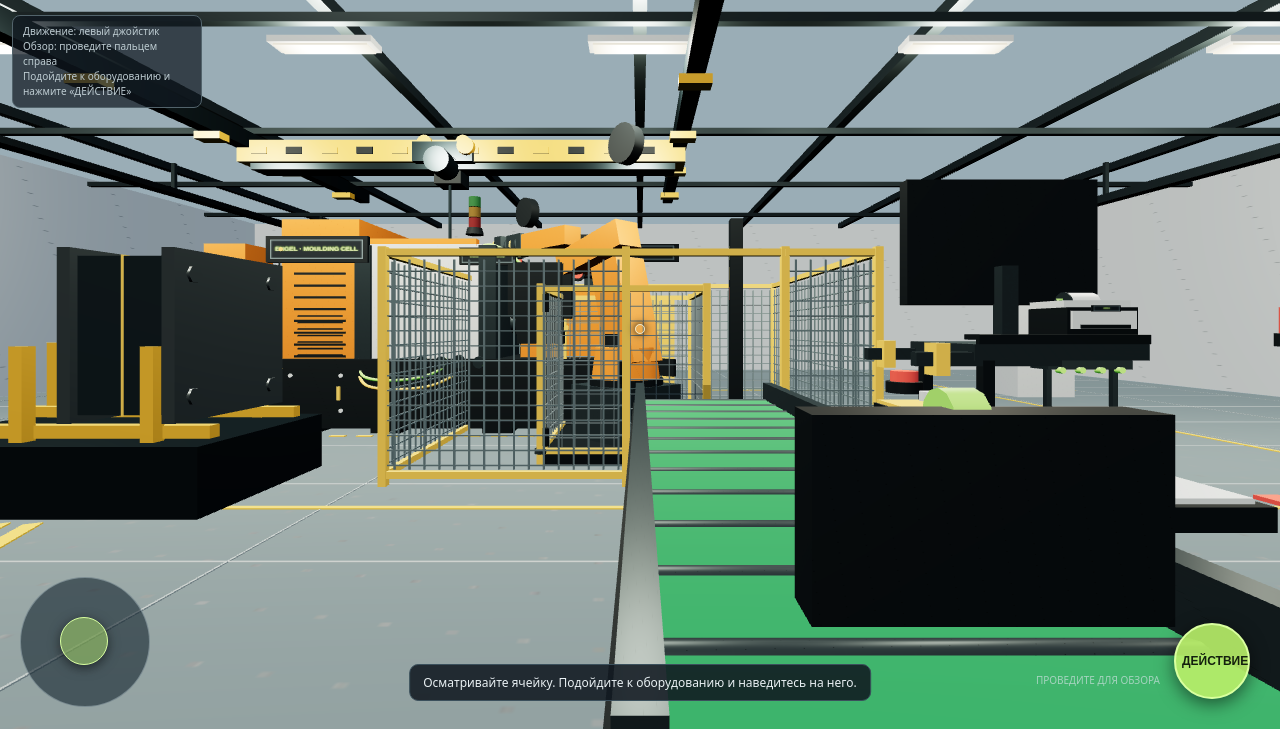
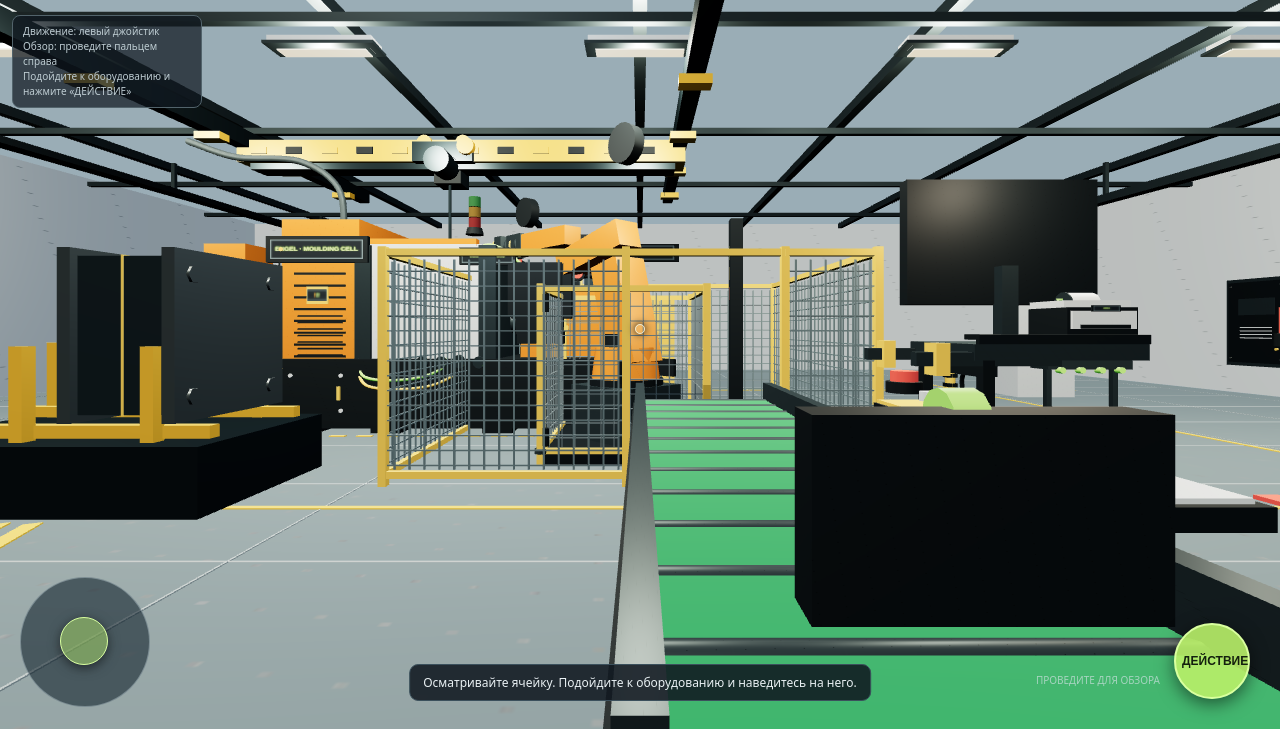
Before and after one commit to brodsk/magnat, a plain HTML site: page simulator/index.html in a window 1280 px wide. Shown: the part 71-800 px from the top of the page. Drawn offline with nearby package versions, Linux system fonts and the light colour scheme.

Commit message:
Improve MAGNA industrial graphics and material detail

```diff
--- a/simulator/index.html
+++ b/simulator/index.html
@@ -76,7 +76,9 @@ const sun=new THREE.DirectionalLight(0xfff1d8,2.3);sun.position.set(-8,15,9);sun
 const floorCanvas=document.createElement('canvas');floorCanvas.width=floorCanvas.height=256;const floorCtx=floorCanvas.getContext('2d');floorCtx.fillStyle='#68777c';floorCtx.fillRect(0,0,256,256);let floorSeed=417;for(let i=0;i<5200;i++){floorSeed=(floorSeed*1664525+1013904223)>>>0;const x=floorSeed&255;floorSeed=(floorSeed*1664525+1013904223)>>>0;const y=floorSeed&255;const shade=90+(floorSeed%45);floorCtx.fillStyle='rgba('+shade+','+(shade+7)+','+(shade+10)+','+(0.08+(floorSeed%18)/100)+')';floorCtx.fillRect(x,y,1+(floorSeed%3),1+(floorSeed%2))}const floorTexture=new THREE.CanvasTexture(floorCanvas);floorTexture.wrapS=floorTexture.wrapT=THREE.RepeatWrapping;floorTexture.repeat.set(6,6);floorTexture.colorSpace=THREE.SRGBColorSpace;
 function makeIndustrialSurface(base,seed,brushed=false){const c=document.createElement('canvas');c.width=512;c.height=512;const x=c.getContext('2d');x.fillStyle=base;x.fillRect(0,0,512,512);let q=seed>>>0;for(let i=0;i<6800;i++){q=(q*1664525+1013904223)>>>0;const px=q&511;q=(q*1664525+1013904223)>>>0;const py=q&511;const a=.018+((q>>>8)%30)/1000;x.fillStyle='rgba(25,35,40,'+a+')';x.fillRect(px,py,1+(q%2),1)}if(brushed){for(let i=0;i<150;i++){q=(q*1664525+1013904223)>>>0;const y=q&511;const xx=(q>>>9)&511;x.strokeStyle='rgba(255,255,255,.10)';x.lineWidth=1;x.beginPath();x.moveTo(xx,y);x.lineTo(Math.min(511,xx+35+(q%100)),y);x.stroke()}}const t=new THREE.CanvasTexture(c);t.wrapS=t.wrapT=THREE.RepeatWrapping;t.colorSpace=THREE.SRGBColorSpace;t.anisotropy=Math.min(8,renderer.capabilities.getMaxAnisotropy());return t}
 const steelSurface=makeIndustrialSurface('#f3f5f5',103,true),paintSurface=makeIndustrialSurface('#fff8f0',219),darkSurface=makeIndustrialSurface('#f0f2f2',331),whiteSurface=makeIndustrialSurface('#ffffff',447),wallSurface=makeIndustrialSurface('#f8f9f8',559);
-const mats={floor:new THREE.MeshStandardMaterial({color:0xffffff,map:floorTexture,roughness:.96}),wall:new THREE.MeshStandardMaterial({color:0xd4dadd,map:wallSurface,roughness:.9}),steel:new THREE.MeshStandardMaterial({color:0x53636a,map:steelSurface,metalness:.72,roughness:.34}),dark:new THREE.MeshStandardMaterial({color:0x202a30,map:darkSurface,metalness:.38,roughness:.58}),white:new THREE.MeshStandardMaterial({color:0xdce3e5,map:whiteSurface,metalness:.25,roughness:.38}),orange:new THREE.MeshStandardMaterial({color:0xf28c28,map:paintSurface,metalness:.28,roughness:.38}),glass:new THREE.MeshPhysicalMaterial({color:0x9bc4d0,transparent:true,opacity:.34,metalness:.08,roughness:.12,clearcoat:.8,clearcoatRoughness:.08}),green:new THREE.MeshStandardMaterial({color:0x8be05a,emissive:0x234a0d,roughness:.42}),yellow:new THREE.MeshStandardMaterial({color:0xffc94f,metalness:.18,roughness:.4}),red:new THREE.MeshStandardMaterial({color:0xf05c54,metalness:.12,roughness:.34})};
+function makeMicroBump(seed){const c=document.createElement('canvas');c.width=c.height=256;const ctx=c.getContext('2d'),im=ctx.createImageData(256,256);let q=seed>>>0;for(let i=0;i<im.data.length;i+=4){q=(q*1664525+1013904223)>>>0;const v=112+(q&63);im.data[i]=im.data[i+1]=im.data[i+2]=v;im.data[i+3]=255}ctx.putImageData(im,0,0);const t=new THREE.CanvasTexture(c);t.wrapS=t.wrapT=THREE.RepeatWrapping;t.repeat.set(3,3);return t}
+const microBump=makeMicroBump(9917);
+const mats={floor:new THREE.MeshStandardMaterial({color:0xffffff,map:floorTexture,roughness:.96,bumpMap:microBump,bumpScale:.018}),wall:new THREE.MeshStandardMaterial({color:0xd4dadd,map:wallSurface,roughness:.9,bumpMap:microBump,bumpScale:.012}),steel:new THREE.MeshStandardMaterial({color:0x53636a,map:steelSurface,metalness:.72,roughness:.34,bumpMap:microBump,bumpScale:.012}),dark:new THREE.MeshStandardMaterial({color:0x202a30,map:darkSurface,metalness:.38,roughness:.58,bumpMap:microBump,bumpScale:.009}),white:new THREE.MeshStandardMaterial({color:0xdce3e5,map:whiteSurface,metalness:.25,roughness:.38,bumpMap:microBump,bumpScale:.008}),orange:new THREE.MeshPhysicalMaterial({color:0xf28c28,map:paintSurface,metalness:.24,roughness:.32,clearcoat:.48,clearcoatRoughness:.24,bumpMap:microBump,bumpScale:.008}),glass:new THREE.MeshPhysicalMaterial({color:0x9bc4d0,transparent:true,opacity:.34,metalness:.08,roughness:.12,clearcoat:.8,clearcoatRoughness:.08}),green:new THREE.MeshStandardMaterial({color:0x8be05a,emissive:0x234a0d,roughness:.42}),yellow:new THREE.MeshStandardMaterial({color:0xffc94f,metalness:.18,roughness:.4}),red:new THREE.MeshStandardMaterial({color:0xf05c54,metalness:.12,roughness:.34})};
 function box(parent,name,pos,size,mat,interactive=false){const m=new THREE.Mesh(new THREE.BoxGeometry(...size),mat);m.name=name;m.position.set(...pos);m.castShadow=true;m.receiveShadow=true;parent.add(m);if(interactive)targets.push(m);return m}
 function cyl(parent,name,pos,r1,r2,len,mat,axis='y',segments=16){const m=new THREE.Mesh(new THREE.CylinderGeometry(r1,r2,len,segments),mat);m.name=name;m.position.set(...pos);if(axis==='x')m.rotation.z=Math.PI/2;else if(axis==='z')m.rotation.x=Math.PI/2;m.castShadow=true;m.receiveShadow=true;parent.add(m);return m}
 function tube(parent,name,points,radius,mat){const curve=new THREE.CatmullRomCurve3(points.map(p=>new THREE.Vector3(...p)));const m=new THREE.Mesh(new THREE.TubeGeometry(curve,32,radius,8,false),mat);m.name=name;m.castShadow=true;parent.add(m);return m}
@@ -912,6 +914,62 @@ else if(n==='crane pendant'||n==='mold'||n==='replacement mould'){showMouldChang
  else if(n==='conveyor'){showPanel('Конвейер и перемещение деталей',`<p>Оборудование для дальнейшего перемещения отлитых деталей.</p><div class="field"><label>Состояние учебного конвейера</label><strong id="convState" style="color:var(--accent)">${conveyorRunning?'RUNNING':'STOPPED'}</strong></div><button class="action" id="conv">${conveyorRunning?'ОСТАНОВИТЬ КОНВЕЙЕР':'ЗАПУСТИТЬ КОНВЕЙЕР'}</button><p id="convResult">Virtual parts produced: ${partCount}.</p>`);content.querySelector('#conv').onclick=()=>{conveyorRunning=!conveyorRunning;content.querySelector('#convState').textContent=conveyorRunning?'RUNNING':'STOPPED';content.querySelector('#conv').textContent=conveyorRunning?'ОСТАНОВИТЬ КОНВЕЙЕР':'ЗАПУСТИТЬ КОНВЕЙЕР';content.querySelector('#convResult').textContent=conveyorRunning?'Ролики конвейера движутся в учебной модели.':'Конвейер остановлен.';toast(conveyorRunning?'Конвейер запущен':'Конвейер остановлен')}}
 else{showPanel('Оборудование',`<p>${n} · This equipment will receive a dedicated training module in a later build.</p>`)}}
 document.querySelector('#interact').addEventListener('click',interact);addEventListener('keydown',e=>{if(e.code==='KeyE'&&!activePanel)interact();if(e.code==='Escape')closePanel()});
+
+ // GRAPHICS PASS · practical industrial detail, surface response and readable workcell architecture.
+ const fastenerMat=new THREE.MeshStandardMaterial({color:0x9ba7aa,metalness:.86,roughness:.24});
+ const insetMat=new THREE.MeshStandardMaterial({color:0x172329,metalness:.35,roughness:.55});
+ const labelWhite=new THREE.MeshStandardMaterial({color:0xe8ecec,roughness:.72});
+ // ENGEL cabinet panel seams, service fasteners and recessed ventilation.
+ for(const y of [.78,1.28,1.78,2.28,2.78])for(const z of [-1.05,1.05]){
+  cyl(engel,'cabinet panel fixing screw',[-2.72,y,z],.026,.026,.025,fastenerMat,'x',10);
+ }
+ for(let i=0;i<7;i++){
+  box(engel,'injection drive ventilation slot',[2.8,1.22+i*.075,.415],[.42,.018,.012],insetMat);
+ }
+ box(engel,'barrel insulation cover',[1.82,2.16,-.25],[1.75,.16,.58],mats.dark);
+ for(let i=0;i<5;i++)box(engel,'barrel cover seam',[1.02+i*.34,2.16,.045],[.018,.17,.6],mats.steel);
+ // More convincing mould platen machining: concentric guide bushings and tie-bar end retainers.
+ for(const z of [-.84,.84])for(const y of [.92,2.78]){
+  cyl(engel,'platen guide bushing',[-1.45,y,z],.12,.12,.16,fastenerMat,'x',20);
+  cyl(engel,'tie bar retainer',[.55,y,z],.16,.16,.09,mats.dark,'x',20);
+ }
+ // Safety labels and high-contrast service identifiers on the machine.
+ box(engel,'high voltage warning plate',[-2.15,2.22,1.205],[.34,.28,.025],mats.yellow);
+ const voltageMark=labelPlane('⚡ 400 V',.31,.19);voltageMark.position.set(-2.15,2.22,1.222);engel.add(voltageMark);
+ box(engel,'hot surface warning plate',[1.82,2.43,.72],[.42,.22,.025],mats.yellow);
+ const hotMark=labelPlane('HOT',.35,.16);hotMark.position.set(1.82,2.43,.738);engel.add(hotMark);
+ // Cable drops and rigid utility conduits are routed along the factory structure.
+ const conduitMat=new THREE.MeshStandardMaterial({color:0x59686e,metalness:.62,roughness:.38});
+ tube(scene,'machine overhead power conduit',[[-7.8,4.92,-2.5],[-7.0,4.65,-2.5],[-5.8,4.55,-2.5],[-5.2,4.1,-2.5],[-5.1,3.2,-2.5]],.055,conduitMat);
+ for(const z of [-7,-3,1,5,9]){
+  box(scene,'right wall electrical panel frame',[15.78,1.85,z],[.12,2.25,1.5],mats.steel);
+  box(scene,'right wall electrical panel door',[15.70,1.85,z],[.055,2.08,1.34],mats.dark);
+  box(scene,'electrical panel inspection window',[15.665,2.25,z],[.018,.42,.82],mats.steel);
+  for(let k=0;k<4;k++)box(scene,'electrical panel ventilation',[15.65,1.72-k*.09,z],[.018,.025,.72],mats.white);
+  cyl(scene,'electrical cabinet latch',[15.63,1.18,z+.48],.035,.035,.035,mats.yellow,'x',10);
+  for(const dz of [-.57,.57])for(const y of [.92,2.78])cyl(scene,'electrical cabinet screw',[15.63,y,z+dz],.022,.022,.025,fastenerMat,'x',8);
+ }
+ // Workcell visual anchors: protective bollards, rack labels and realistic floor wear strips.
+ for(const [x,z] of [[-9.4,-7.2],[-9.4,1.0],[8.0,-7.2],[8.0,1.0]]){
+  cyl(scene,'yellow safety bollard',[x,.48,z],.12,.12,.92,mats.yellow,'y',18);
+  cyl(scene,'bollard base flange',[x,.07,z],.19,.19,.09,mats.dark,'y',18);
+  for(let y=.24;y<.82;y+=.24)box(scene,'bollard black hazard band',[x,y,z],[.245,.095,.245],mats.dark);
+ }
+ // Operator station gets a stronger industrial finish and small hardware details.
+ for(const x of [2.94,4.3])for(const z of [1.24,2.2]){
+  cyl(scene,'operator shelf mounting bolt',[x,1.5,z],.035,.035,.035,fastenerMat,'y',10);
+ }
+ box(scene,'operator station cable raceway',[3.05,1.34,1.72],[.16,.16,.92],mats.dark);
+ tube(scene,'operator monitor power lead',[[3.18,1.33,1.72],[3.25,1.2,1.45],[3.25,.82,1.4],[3.0,.7,1.22]],.022,insetMat);
+ // Sharper light fittings with recessed reflectors and diffusers.
+ for(let x=-12;x<=12;x+=4){
+  box(scene,'LED fixture reflector',[x,5.245,0],[1.38,.035,.36],mats.steel);
+  box(scene,'LED diffuser bright core',[x,5.19,0],[1.12,.018,.19],new THREE.MeshStandardMaterial({color:0xfff7df,emissive:0xffe9bd,emissiveIntensity:.7,roughness:.28}));
+ }
+ // A little extra fill light keeps dark machinery readable on mobile displays.
+ const workFill=new THREE.PointLight(0xd9eaff,9,10,2);workFill.position.set(-2,4.1,1.5);scene.add(workFill);
+ const operatorFill=new THREE.PointLight(0xffe6c7,5,6,2);operatorFill.position.set(3.5,3.2,2.4);scene.add(operatorFill);
+
 function animate(){requestAnimationFrame(animate);const dt=Math.min(clock.getDelta(),.05);if(!activePanel)move(dt);updateMachineMotion(dt);updateMouldMotion(dt);updateRobotTransfer(dt);currentTarget=nearestTarget();const hint=document.querySelector('#hint');const targetNames={'control console':'пульт управления ENGEL','ENGEL base':'основание термопластавтомата','clamping unit':'узел смыкания','mold':'пресс-форма','injection unit':'узел впрыска','robot pedestal':'основание робота ABB','material dryer':'сушилка гранулята','dryer hopper':'бункер сушилки','temperature controller':'термостат пресс-формы','safety gate':'защитная дверь','crane pendant':'пульт мостового крана','conveyor':'конвейер','replacement mould':'сменная пресс-форма'};hint.innerHTML=currentTarget?'Рядом: <strong>'+(targetNames[currentTarget.name]||currentTarget.name)+'</strong> · нажмите «ДЕЙСТВИЕ»':'Осматривайте ячейку. Подойдите к оборудованию и наведитесь на него.';renderer.render(scene,camera)}
 const clock=new THREE.Clock();updateCamera();animate();
 addEventListener('resize',()=>{camera.aspect=innerWidth/innerHeight;camera.updateProjectionMatrix();renderer.setPixelRatio(Math.min(devicePixelRatio,1.5));renderer.setSize(innerWidth,innerHeight)});
```
